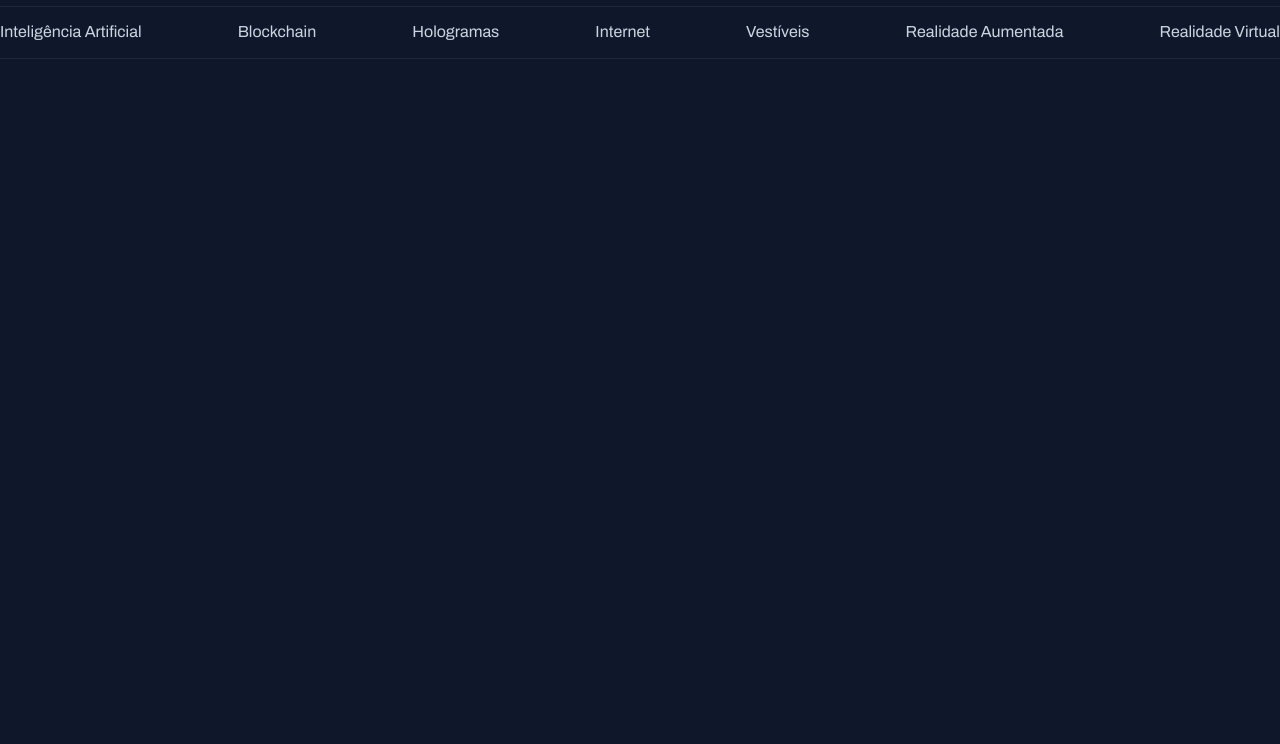
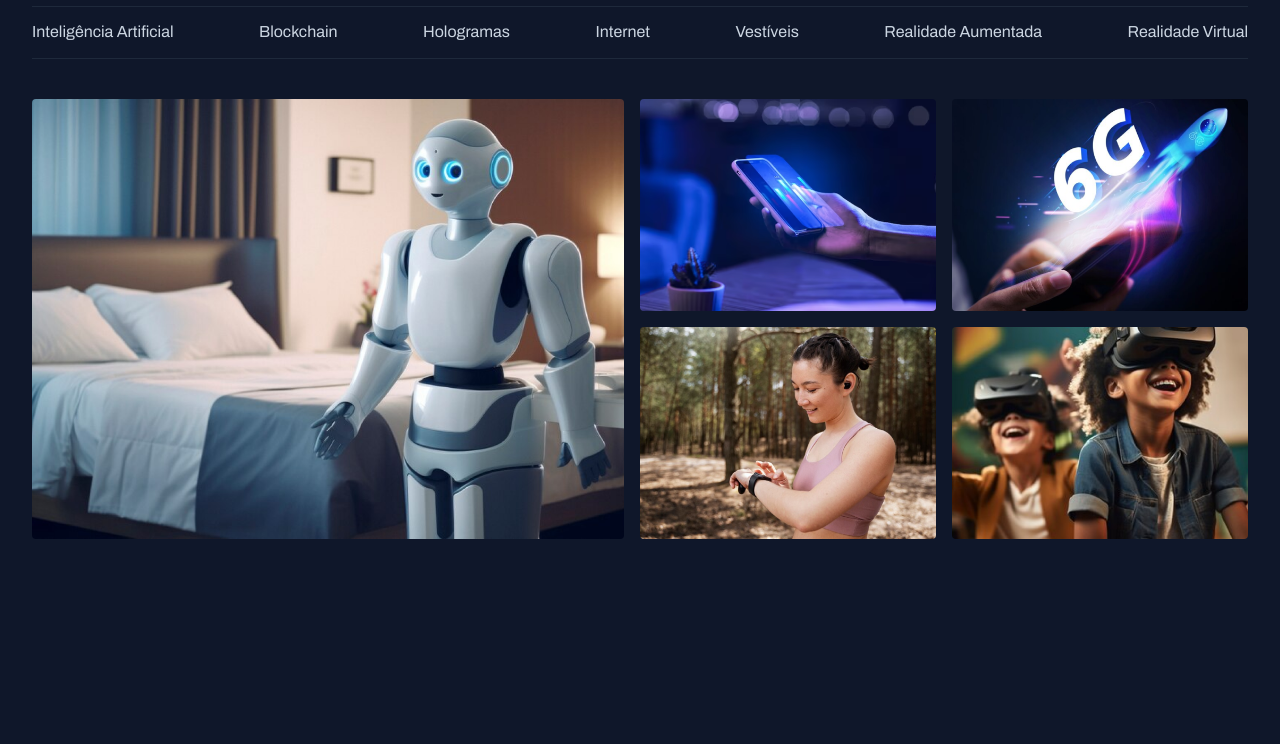
Before and after one commit to felpssm/projeto-noticias, a plain HTML site: page index.html in a window 1280 px wide. Shown: the part 56-800 px from the top of the page. Drawn offline with Linux system fonts and the light colour scheme.

Commit message:
estruturando destaques

```diff
--- a/index.html
+++ b/index.html
@@ -1,5 +1,6 @@
 <!DOCTYPE html>
 <html lang="pt-BR">
+
 <head>
     <link rel="preconnect" href="https://fonts.googleapis.com">
     <link rel="preconnect" href="https://fonts.gstatic.com" crossorigin>
@@ -9,8 +10,10 @@
     <title>Portal de Notícias</title>
     <link rel="stylesheet" href="styles/index.css">
 
-    <link href="https://fonts.googleapis.com/css2?family=Archivo:ital,wght@0,100..900;1,100..900&display=swap" rel="stylesheet">
+    <link href="https://fonts.googleapis.com/css2?family=Archivo:ital,wght@0,100..900;1,100..900&display=swap"
+        rel="stylesheet">
 </head>
+
 <body>
     <header class="container">
         <nav id="primary" class="grid grid-flow-col">
@@ -38,5 +41,32 @@
             <a href="#">Realidade Virtual</a>
         </nav>
     </header>
+
+    <main class="grid container">
+        <section id="featured" class="grid grid-flow-col gap-16">
+            <div>
+                <img src="assets/images/Image 01.png" alt="">
+            </div>
+
+            <div class="grid grid-cols-2 gap-16">
+                <div>
+                    <img src="assets/images/Image 02.png" alt="">
+                </div>
+
+                <div>
+                    <img src="assets/images/Image 03.png" alt="">
+                </div>
+
+                <div>
+                    <img src="assets/images/Image 04.png" alt="">
+                </div>
+
+                <div>
+                    <img src="assets/images/Image 05.png" alt="">
+                </div>
+            </div>
+        </section>
+    </main>
 </body>
+
 </html>
--- a/styles/global.css
+++ b/styles/global.css
@@ -38,20 +38,20 @@ a:hover {
     color: var(--brand-color-light);
 }
 
-.container {
-    max-width: 1280px;
-    padding-inline: 32;
-    margin-inline: auto;
+img {
+    max-width: 100%;
 }
 
 h1, h2, h3 {
     font: inherit;
 }
 
-.grid {
-    display: grid;
+.container {
+    max-width: 1280px;
+    padding-inline: 32px;
+    margin-inline: auto;
 }
 
-.grid-flow-col {
-    grid-auto-flow: column;
+main {
+    margin-top: 40px;
 }
--- a/styles/index.css
+++ b/styles/index.css
@@ -1,2 +1,4 @@
 @import url(global.css);
+@import url(utility.css);
 @import url(header.css);
+@import url(sections.css);
--- /dev/null
+++ b/styles/sections.css
@@ -0,0 +1,7 @@
+#featured
+
+img {
+    height: 100%;
+    object-fit: cover;
+    border-radius: 4px;
+}
--- /dev/null
+++ b/styles/utility.css
@@ -0,0 +1,17 @@
+/*utility first*/
+
+.grid {
+    display: grid;
+}
+
+.grid-flow-col {
+    grid-auto-flow: column;
+}
+
+.grid-cols-2 {
+    grid-template-columns: 1fr 1fr;
+}
+
+.gap-16 {
+    gap: 16px;
+}
```
